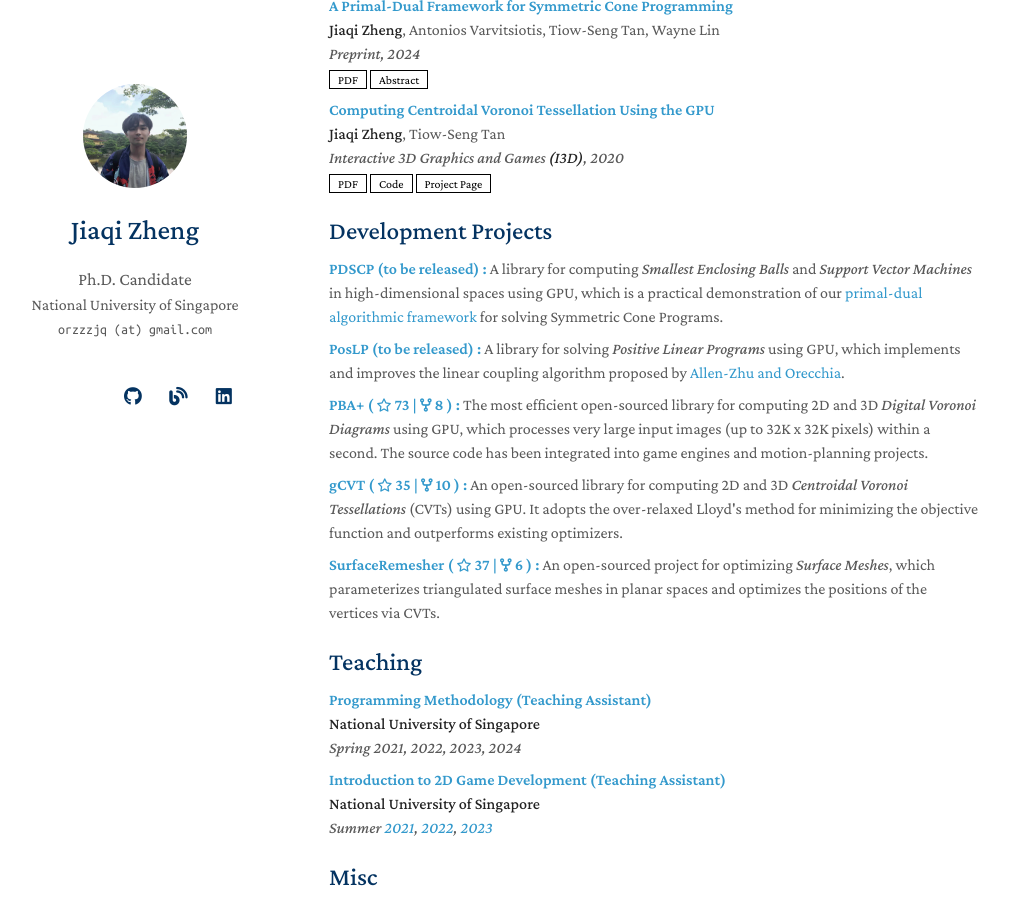
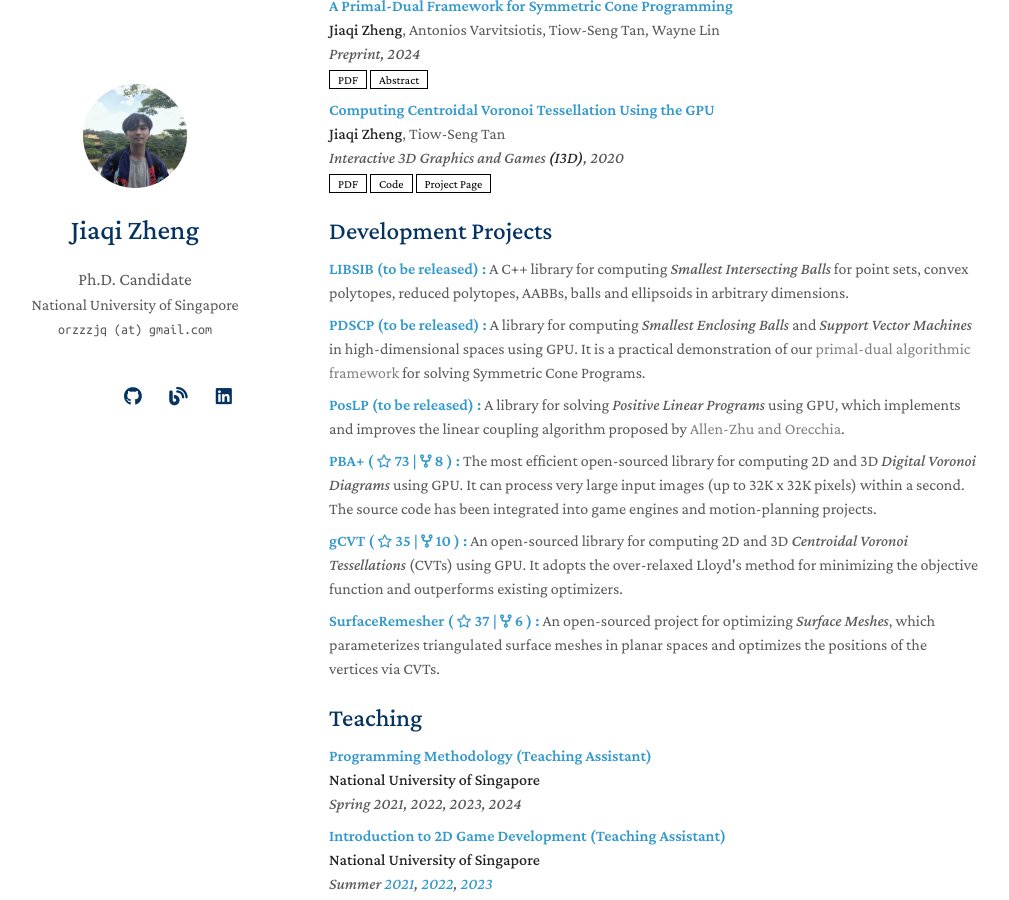
Before and after one commit to orzzzjq/aboutme, a Jekyll site: the page built from index.md, in a window 1280 px wide and 900 px high, scrolled down 387 px. Shown: the whole window, without its empty margins (141-1150 px from the left). Built offline with Jekyll 4.4.1, drawn with Linux system fonts in a browser that asks for light colours; a style sheet for code colours, icons or effects is not loaded.

Commit message:
add libsib

```diff
--- a/_data/projects.yml
+++ b/_data/projects.yml
@@ -1,16 +1,18 @@
 main:
+  - title: LIBSIB (to be released)
+    description: A C++ library for computing <i>Smallest Intersecting Balls</i> for point sets, convex polytopes, reduced polytopes, AABBs, balls and ellipsoids in arbitrary dimensions.
 
   - title: PDSCP (to be released)
-    description: A library for computing <i>Smallest Enclosing Balls</i> and <i>Support Vector Machines</i> in high-dimensional spaces using GPU, which is a practical demonstration of our <a href="https://arxiv.org/abs/2405.09157" target="_blank">primal-dual algorithmic framework</a> for solving Symmetric Cone Programs.
+    description: A library for computing <i>Smallest Enclosing Balls</i> and <i>Support Vector Machines</i> in high-dimensional spaces using GPU. It is a practical demonstration of our <a href="https://arxiv.org/abs/2405.09157" target="_blank" style="color:gray;">primal-dual algorithmic framework</a> for solving Symmetric Cone Programs.
 
   - title: PosLP (to be released)
-    description: A library for solving <i>Positive Linear Programs</i> using GPU, which implements and improves the linear coupling algorithm proposed by <a href="https://arxiv.org/abs/1407.1925" target="_blank">Allen-Zhu and Orecchia</a>.
+    description: A library for solving <i>Positive Linear Programs</i> using GPU, which implements and improves the linear coupling algorithm proposed by <a href="https://arxiv.org/abs/1407.1925" target="_blank" style="color:gray;">Allen-Zhu and Orecchia</a>.
 
   - title: PBA+
     link: https://github.com/orzzzjq/Parallel-Banding-Algorithm-plus
     stars: 73
     forks: 8
-    description: The most efficient open-sourced library for computing 2D and 3D <i>Digital Voronoi Diagrams</i> using GPU, which processes very large input images (up to 32K x 32K pixels) within a second. The source code has been integrated into game engines and motion-planning projects.
+    description: The most efficient open-sourced library for computing 2D and 3D <i>Digital Voronoi Diagrams</i> using GPU. It can process very large input images (up to 32K x 32K pixels) within a second. The source code has been integrated into game engines and motion-planning projects.
 
   - title: gCVT
     link: https://github.com/orzzzjq/gCentroidal-Voronoi-Tessellation
```
